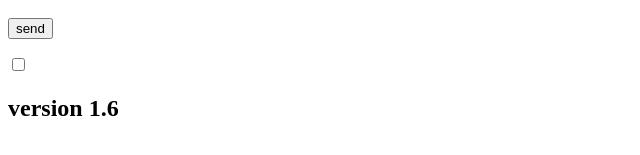
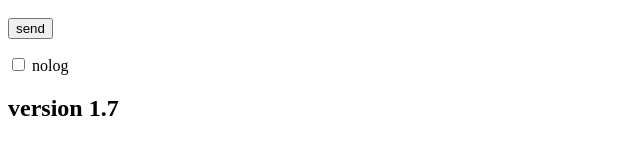
Before and after one commit to opseedyaru/vm, a website: page eval.html in a window 1280 px wide. Shown: the part 493-648 px from the top of the page, 0-640 px from the left. Drawn offline with Linux system fonts and the light colour scheme.

Commit message:
Update eval.html

```diff
--- a/eval.html
+++ b/eval.html
@@ -11,8 +11,8 @@
     <p><b>data:</b></p>
     <p><textarea spellcheck=false rows="10" name="data" id="data" onkeypress="if(event.keyCode==10||(event.ctrlKey&&event.keyCode==13))document.getElementById('postform').submit();"></textarea></p>
     <p><input type="submit" value="send"></p>
-    <p><input type="checkbox" name="nolog" value="nolog"></p>
+    <p><input type="checkbox" name="nolog" value="nolog"> nolog</p>
   </form>
-  <h2>version 1.6</h2>
+  <h2>version 1.7</h2>
  </body>
 </html>
```
